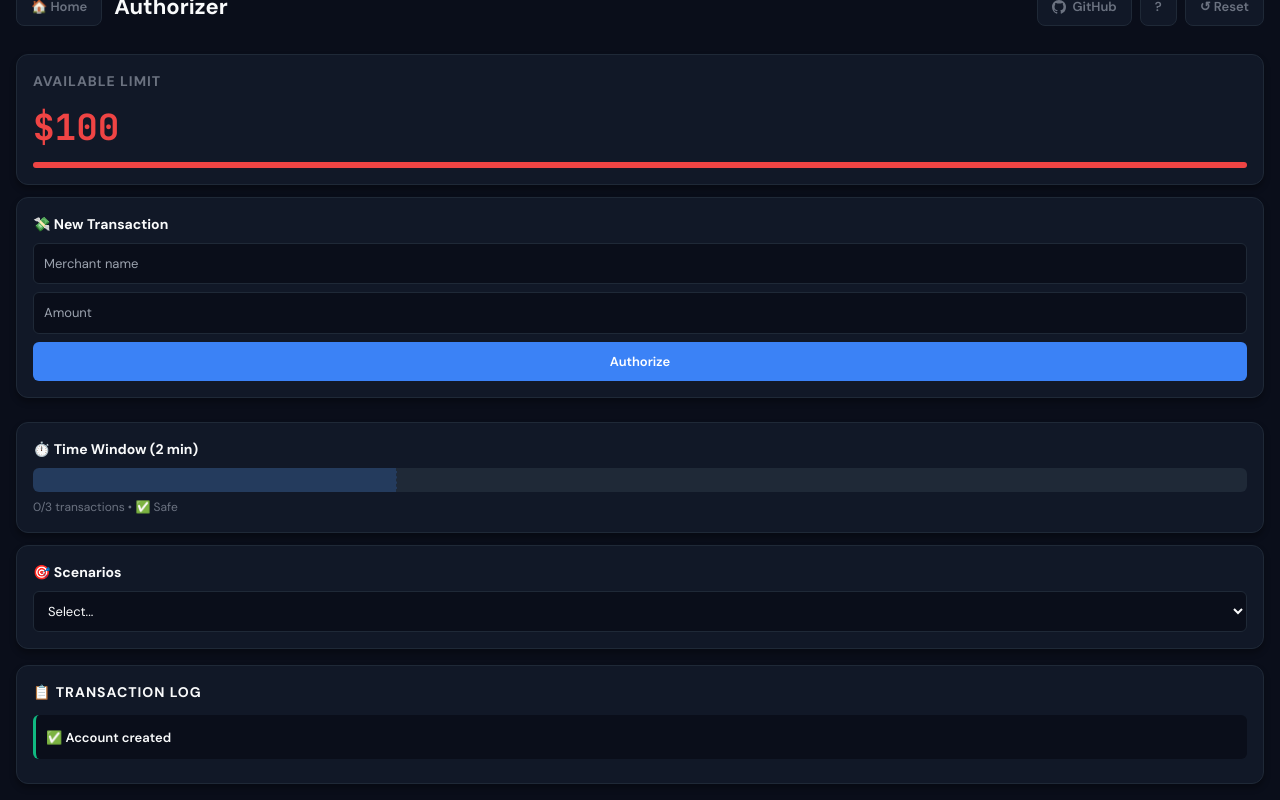
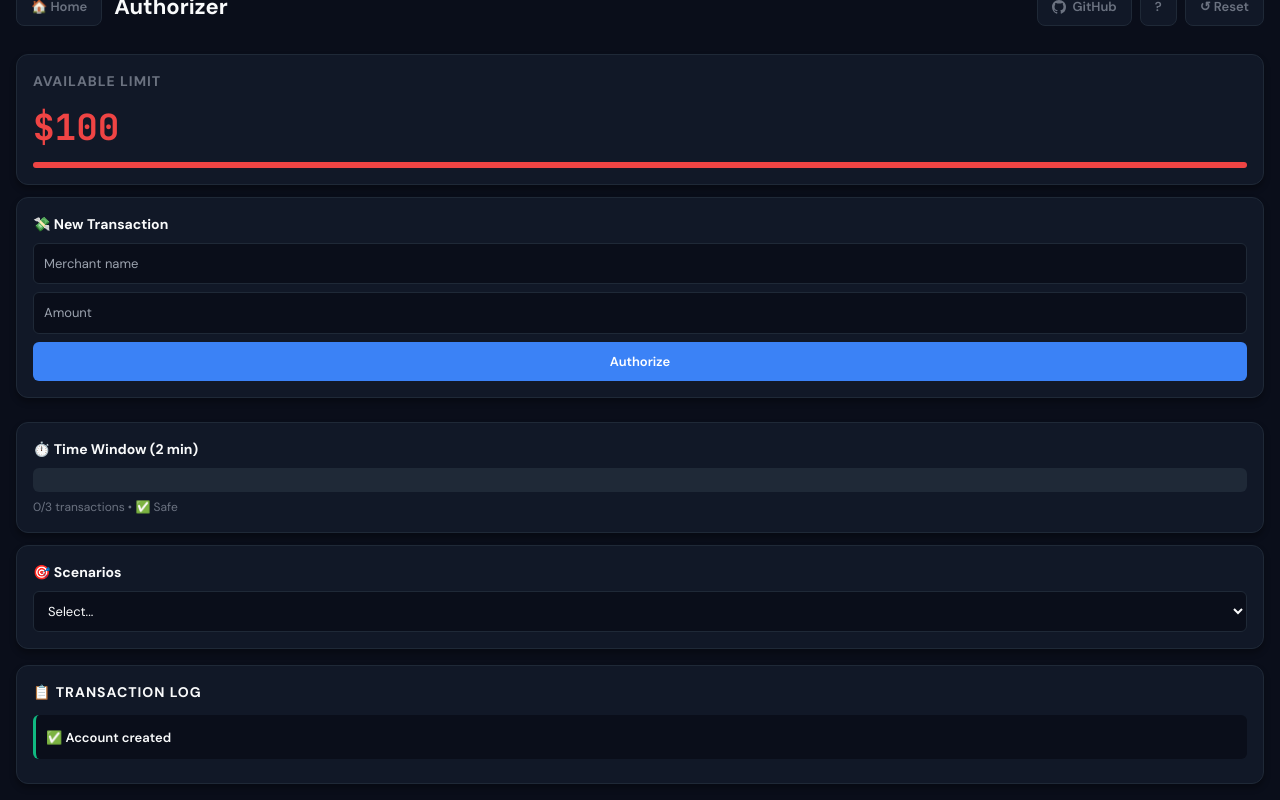
Before and after one commit to rubenct/authorizer, a React (Vite) app in the folder frontend/: page / in a window 1280 px wide. Both pictures are taken after typing "Sample" into the empty fields and a click on the button "Create Account". Shown: the part 28-828 px from the top of the page. Built offline with nearby package versions, Linux system fonts and the light colour scheme.

Commit message:
Add animated progress bar and real-time Time Window Visualizer

```diff
--- a/frontend/src/App.jsx
+++ b/frontend/src/App.jsx
@@ -29,44 +29,48 @@ const colors = {
 };
 
 function TimeWindowViz({ transactions }) {
-  const now = new Date();
+  const [now, setNow] = useState(new Date());
+
+  useEffect(() => {
+    const interval = setInterval(() => {
+      setNow(new Date());
+    }, 1000);
+    return () => clearInterval(interval);
+  }, []);
+
   const windowStart = new Date(now.getTime() - 2 * 60000);
   const recentTxns = transactions.filter(t => new Date(t.time) >= windowStart);
-  const atRisk = recentTxns.length >= 2;
+  const atRisk = recentTxns.length >= 3;
 
   return (
     <div style={{ ...cardStyle, marginTop: 12 }}>
       <h4 style={{ fontSize: 14, fontWeight: 700, color: colors.textPrimary, marginBottom: 8 }}>⏱️ Time Window (2 min)</h4>
       <div style={{
         height: 24,
-        background: 'var(--border-color)',
+        background: colors.border,
         borderRadius: 6,
         position: 'relative',
         overflow: 'hidden'
       }}>
-        <div style={{
-          position: 'absolute',
-          left: 0,
-          top: 0,
-          bottom: 0,
-          width: '30%',
-          background: 'rgba(59, 130, 246, 0.2)',
-          borderRight: '1px dashed var(--border-color)'
-        }} />
-        {recentTxns.map((t, i) => (
-          <div key={i} style={{
-            position: 'absolute',
-            left: `${10 + i * 25}%`,
-            top: 4,
-            width: 12,
-            height: 16,
-            background: colors.primary,
-            borderRadius: 3
-          }} />
-        ))}
+        {recentTxns.map((t, i) => {
+          const txnTime = new Date(t.time).getTime();
+          const percent = Math.max(0, Math.min(100, ((txnTime - windowStart.getTime()) / 120000) * 100));
+          return (
+            <div key={i} style={{
+              position: 'absolute',
+              left: `${percent}%`,
+              top: 4,
+              width: 10,
+              height: 16,
+              background: colors.success,
+              borderRadius: 3,
+              transform: 'translateX(-50%)'
+            }} />
+          );
+        })}
       </div>
-      <p style={{ fontSize: 12, color: atRisk ? colors.warning : colors.textMuted, marginTop: 6 }}>
-        {recentTxns.length}/3 transactions • {atRisk ? '⚠️ Next will trigger violation!' : '✅ Safe'}
+      <p style={{ fontSize: 12, color: atRisk ? colors.error : colors.textMuted, marginTop: 6 }}>
+        {recentTxns.length}/3 transactions • {atRisk ? '⚠️ Next will trigger!' : '✅ Safe'}
       </p>
     </div>
   );
@@ -80,6 +84,7 @@ function App() {
   const [showHelp, setShowHelp] = useState(false);
   const [viewMode, setViewMode] = useState('initial');
   const [shake, setShake] = useState(false);
+  const [displayLimit, setDisplayLimit] = useState(0);
   const logEndRef = useRef(null);
 
   useEffect(() => {
@@ -93,15 +98,27 @@ function App() {
     logEndRef.current?.scrollIntoView({ behavior: 'smooth' });
   }, [log]);
 
+  useEffect(() => {
+    if (account) {
+      setTimeout(() => {
+        setDisplayLimit(account.availableLimit);
+      }, 50);
+    } else {
+      setDisplayLimit(0);
+    }
+  }, [account?.availableLimit]);
+
   const handleReset = () => {
     reset();
     setViewMode('initial');
+    setDisplayLimit(0);
   };
 
   const handleCreate = () => {
     reset();
     createAccount(true, 100);
     setViewMode('high-level');
+    setDisplayLimit(100);
   };
 
   const handleJsonInitial = () => {
@@ -125,7 +142,7 @@ function App() {
         ? colors.warning
         : colors.error;
 
-  const balancePercent = account ? (account.availableLimit / 100) * 100 : 0;
+  const balancePercent = account ? Math.min((displayLimit / 100) * 100, 100) : 0;
 
   return (
     <div style={{ minHeight: '100vh', background: colors.bgPrimary, color: colors.textPrimary, padding: 16, fontFamily: 'DM Sans, sans-serif' }}>
@@ -176,13 +193,13 @@ function App() {
             {!account
               ? <p style={{ color: colors.textMuted, fontSize: 16 }}>No account</p>
               : <>
-                <p style={{ fontSize: 36, fontWeight: 700, color: balanceColor, margin: '8px 0', fontFamily: 'JetBrains Mono, monospace' }}>${account.availableLimit}</p>
-                <div style={{ height: 6, background: 'var(--border-color)', borderRadius: 3, overflow: 'hidden' }}>
-                  <div style={{
-                    width: `${Math.min(balancePercent, 100)}%`,
+                <p style={{ fontSize: 36, fontWeight: 700, color: balanceColor, margin: '8px 0', fontFamily: 'JetBrains Mono, monospace' }}>${displayLimit || account?.availableLimit || 0}</p>
+                <div style={{ height: 6, background: colors.border, borderRadius: 3, overflow: 'hidden' }}>
+                  <div key={displayLimit} style={{
+                    width: `${balancePercent}%`,
                     height: '100%',
                     background: balanceColor,
-                    transition: 'width 0.3s ease, background 0.3s ease'
+                    transition: 'width 0.5s ease-out'
                   }} />
                 </div>
               </>
```
